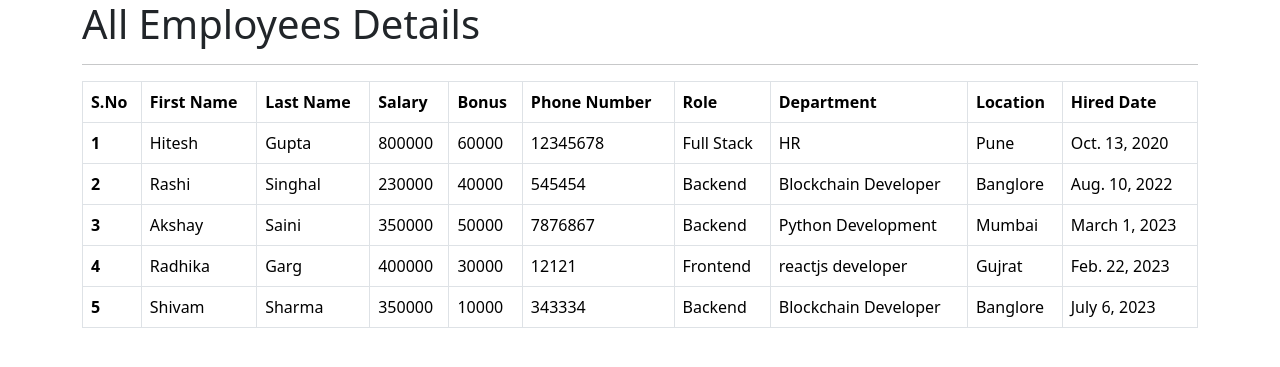
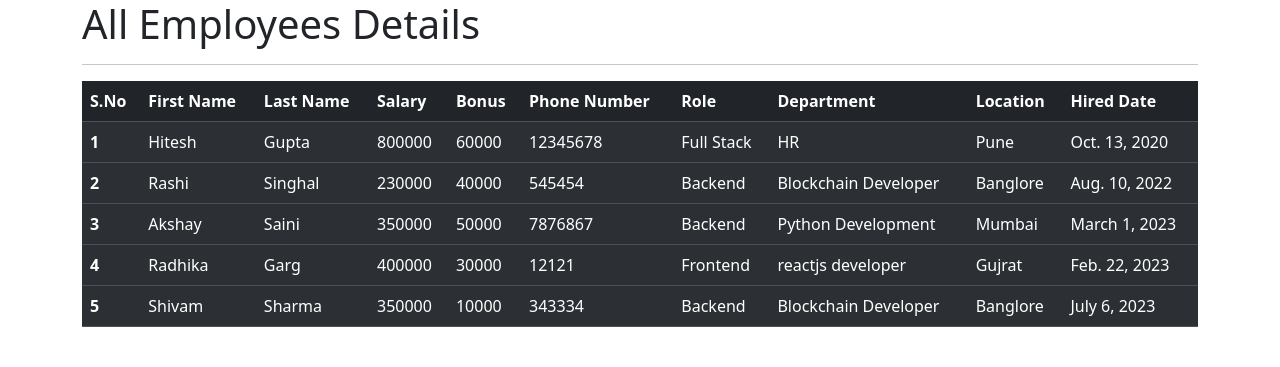
Before and after one commit to tanujgupta18/Office-Employee-Management-System, a Django app: page /all_emp in a window 1280 px wide. Shown: the top 367 px of the page. Run offline with Django 4.2, Linux system fonts and the light colour scheme; data comes from the database, SQL or seed files in the repository.

Commit message:
Update view_emp.html

```diff
--- a/templates/view_emp.html
+++ b/templates/view_emp.html
@@ -10,7 +10,7 @@
     <div class="container">
         <h1>All Employees Details</h1>
     <hr>
-    <table class="table table-bordered">
+    <table class="table table-dark table-striped">
         <thead>
             <tr>
               <th scope="col">S.No</th>
```
